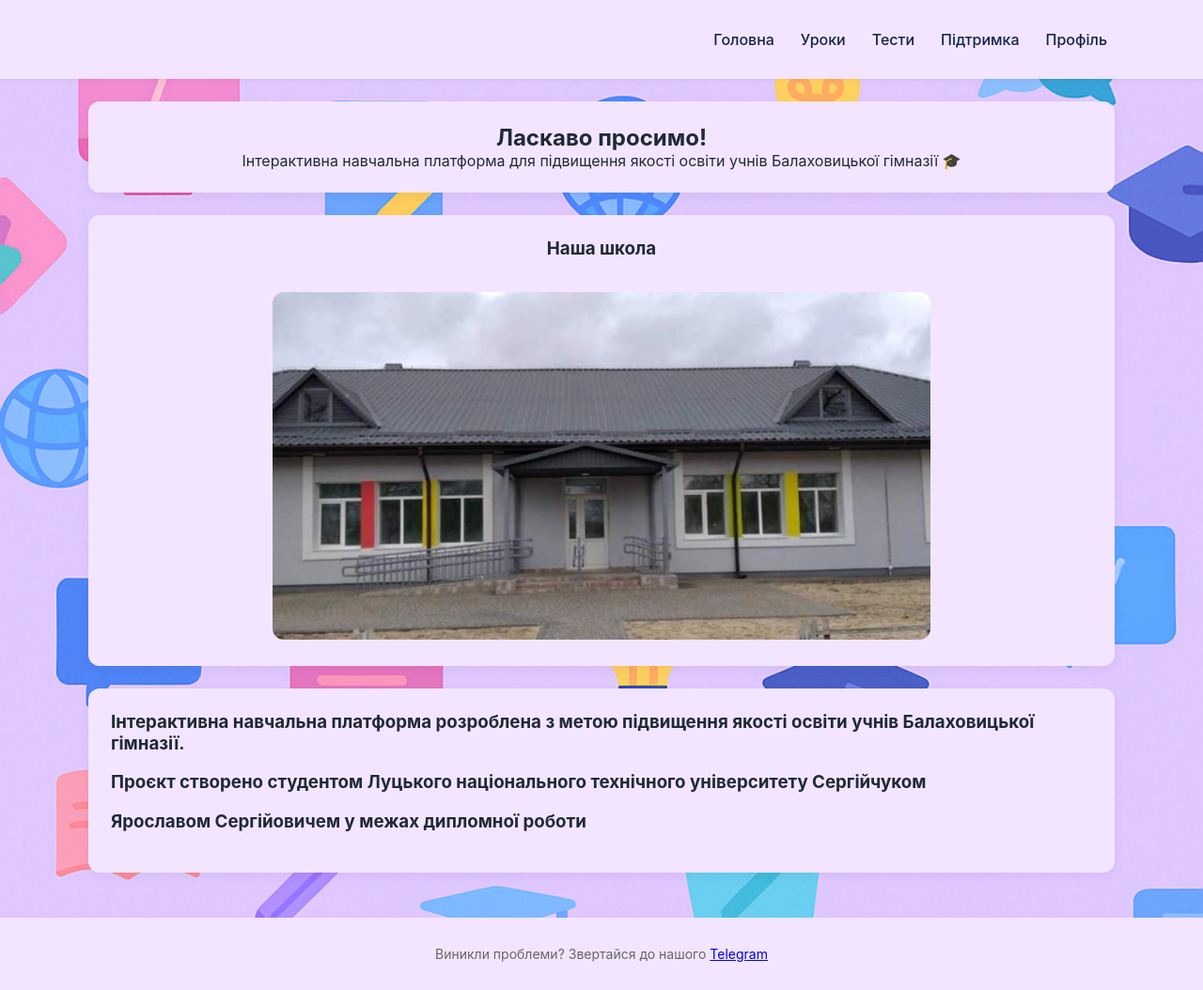
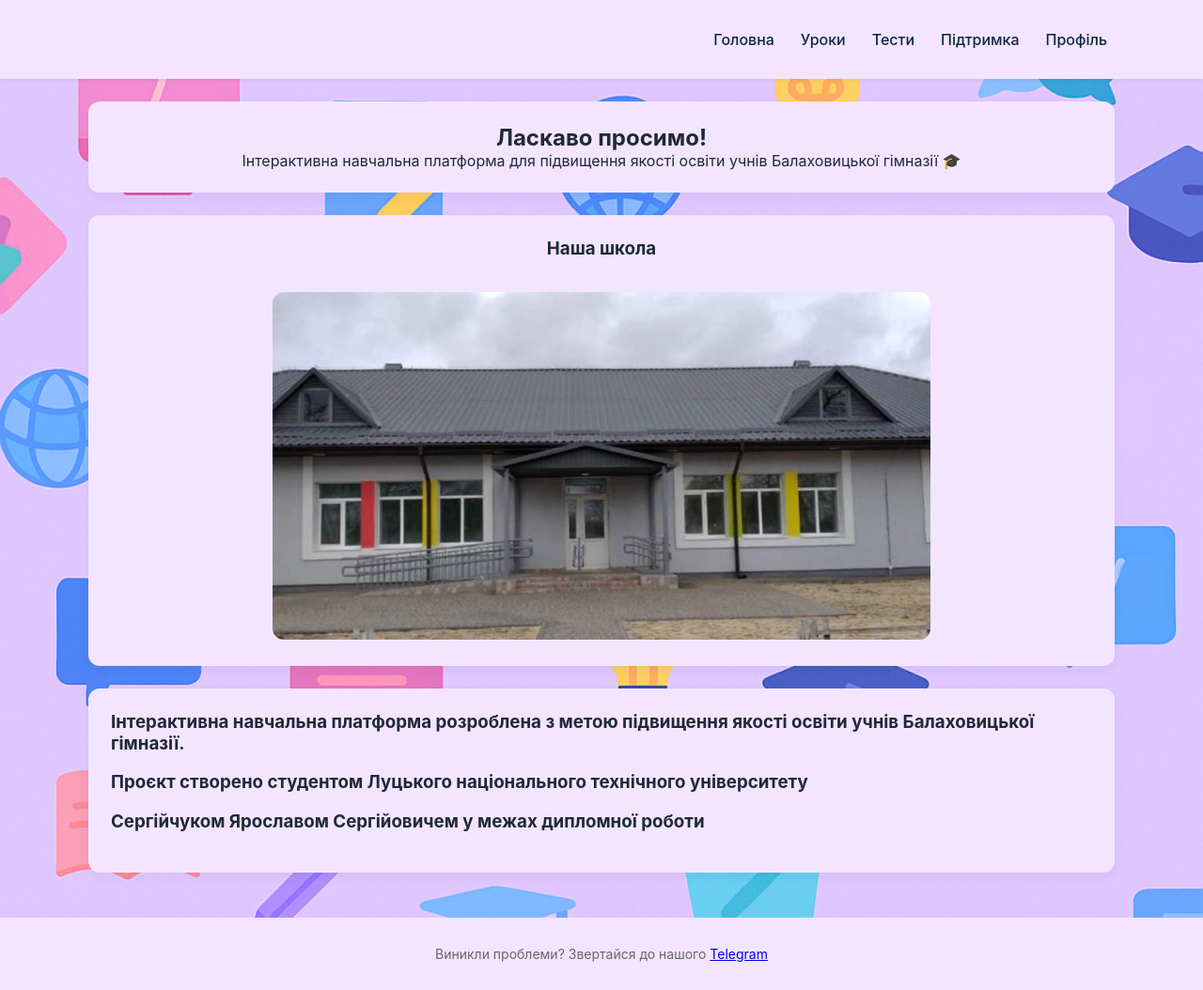
Before and after one commit to yaroglek-21/yaroglek-21.github.io, a plain HTML site: page index.html in a window 1280 px wide. Shown: the whole page at 94% size. Drawn offline with nearby package versions, Linux system fonts and the light colour scheme.

Commit message:
Виправлення імені

```diff
--- a/index.html
+++ b/index.html
@@ -44,9 +44,9 @@
           </h3>
           <h3>
             Проєкт створено студентом Луцького національного технічного
-            університету Сергійчуком
+            університету
           </h3>
-          <h3>Ярославом Сергійовичем у межах дипломної роботи</h3>
+          <h3>Сергійчуком Ярославом Сергійовичем у межах дипломної роботи</h3>
         </section>
       </main>
 
```
